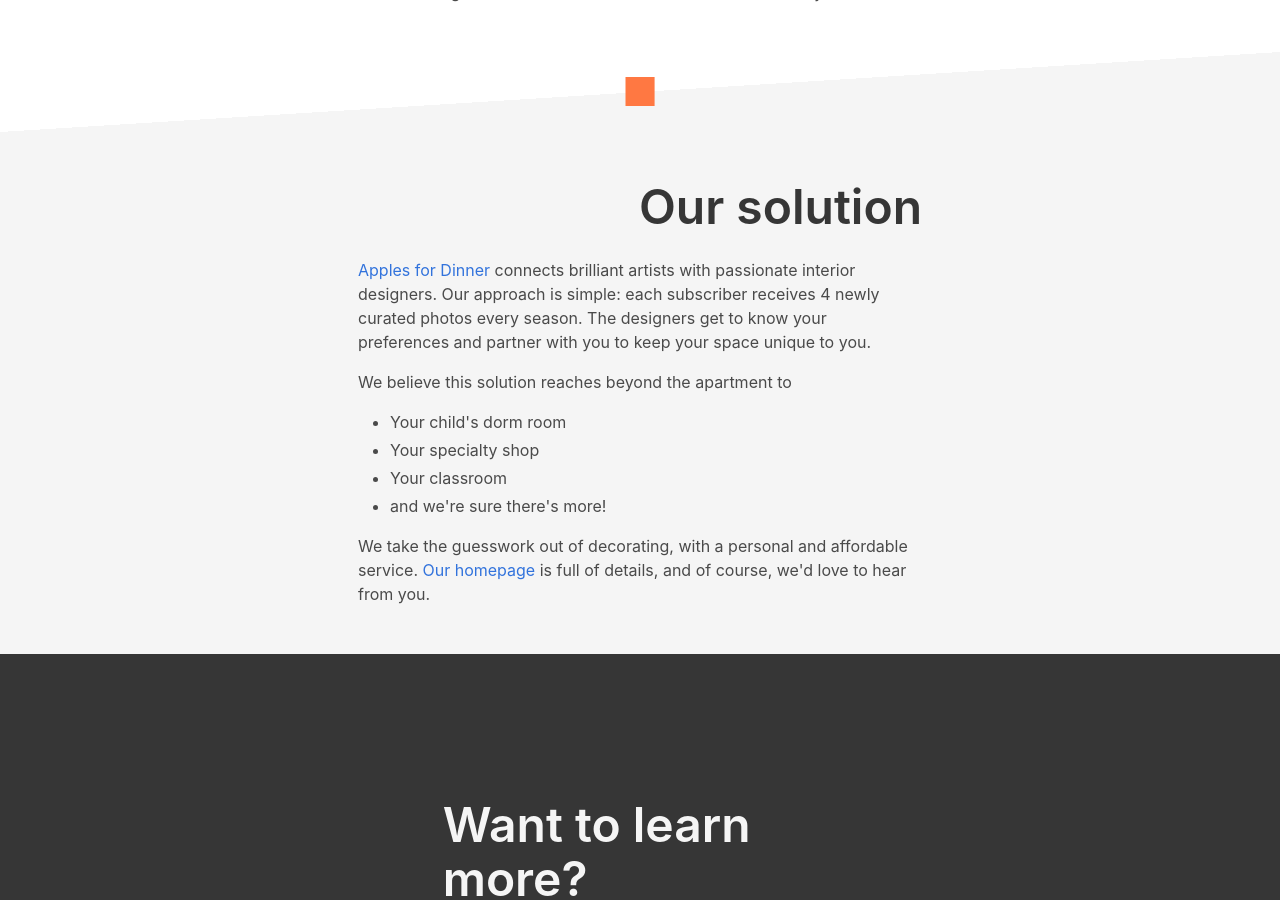
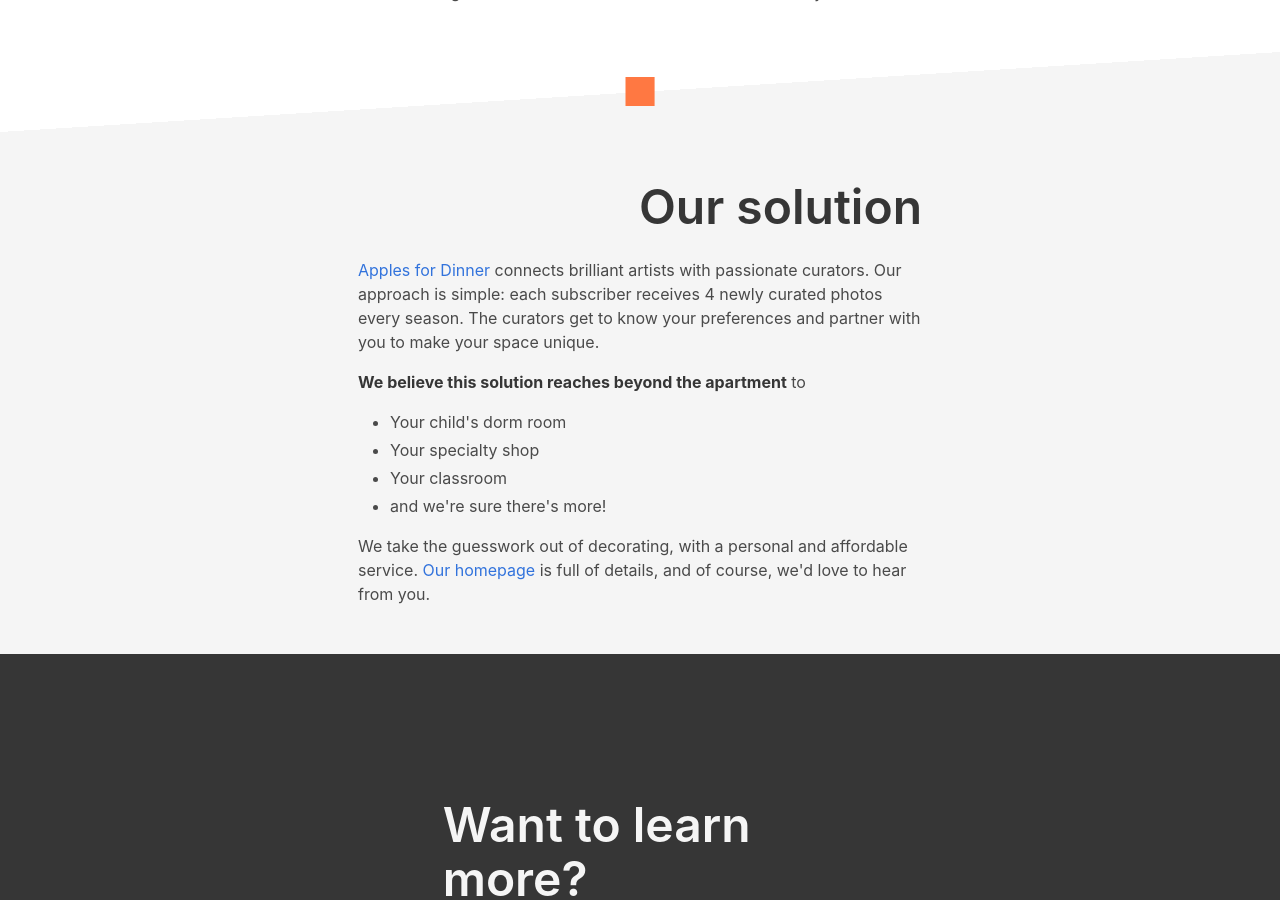
Before and after one commit to kofigumbs/apples-for-dinner, a Jekyll site: the page built from about.html, in a window 1280 px wide and 900 px high, scrolled down 322 px. Built offline with Jekyll 4.4.1, drawn with Linux system fonts in a browser that asks for light colours; nearby versions of some CDN libraries; comment, search, counter and statistics services are not loaded.

Commit message:
Fixup about

```diff
--- a/about.html
+++ b/about.html
@@ -45,12 +45,12 @@ styles: |
         <h1 class="title is-1 has-text-right">Our solution</h1>
         <p>
           <a href="https://applesfordinner.com">Apples for Dinner</a>
-          connects brilliant artists with passionate interior designers.
+          connects brilliant artists with passionate curators.
           Our approach is simple: each subscriber receives 4 newly curated photos every season.
-          The designers get to know your preferences and partner with you to keep your space unique to you.
+          The curators get to know your preferences and partner with you to make your space unique.
         </p>
         <p>
-          We believe this solution reaches beyond the apartment to
+          <strong>We believe this solution reaches beyond the apartment</strong> to
         </p>
         <ul>
           <li>Your child's dorm room</li>
```
